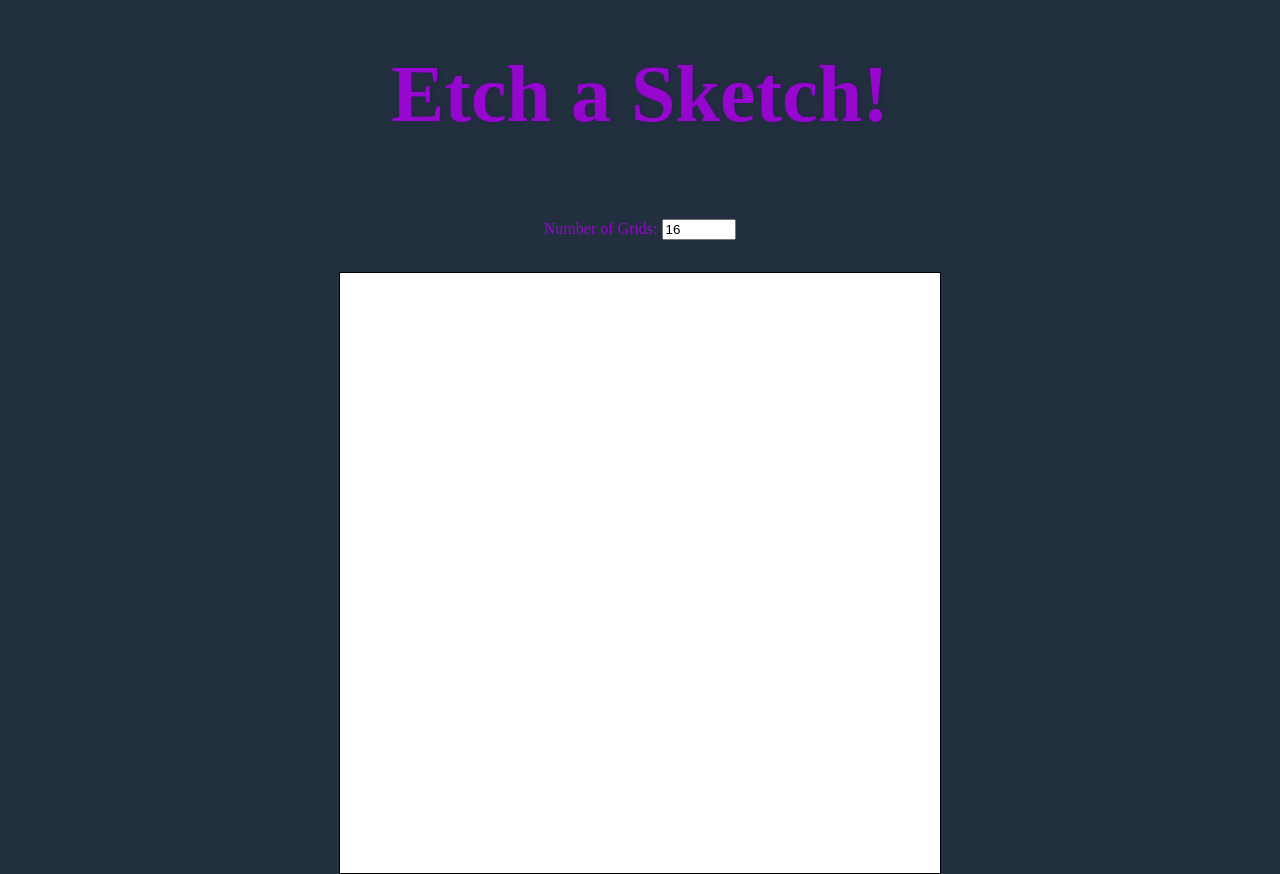
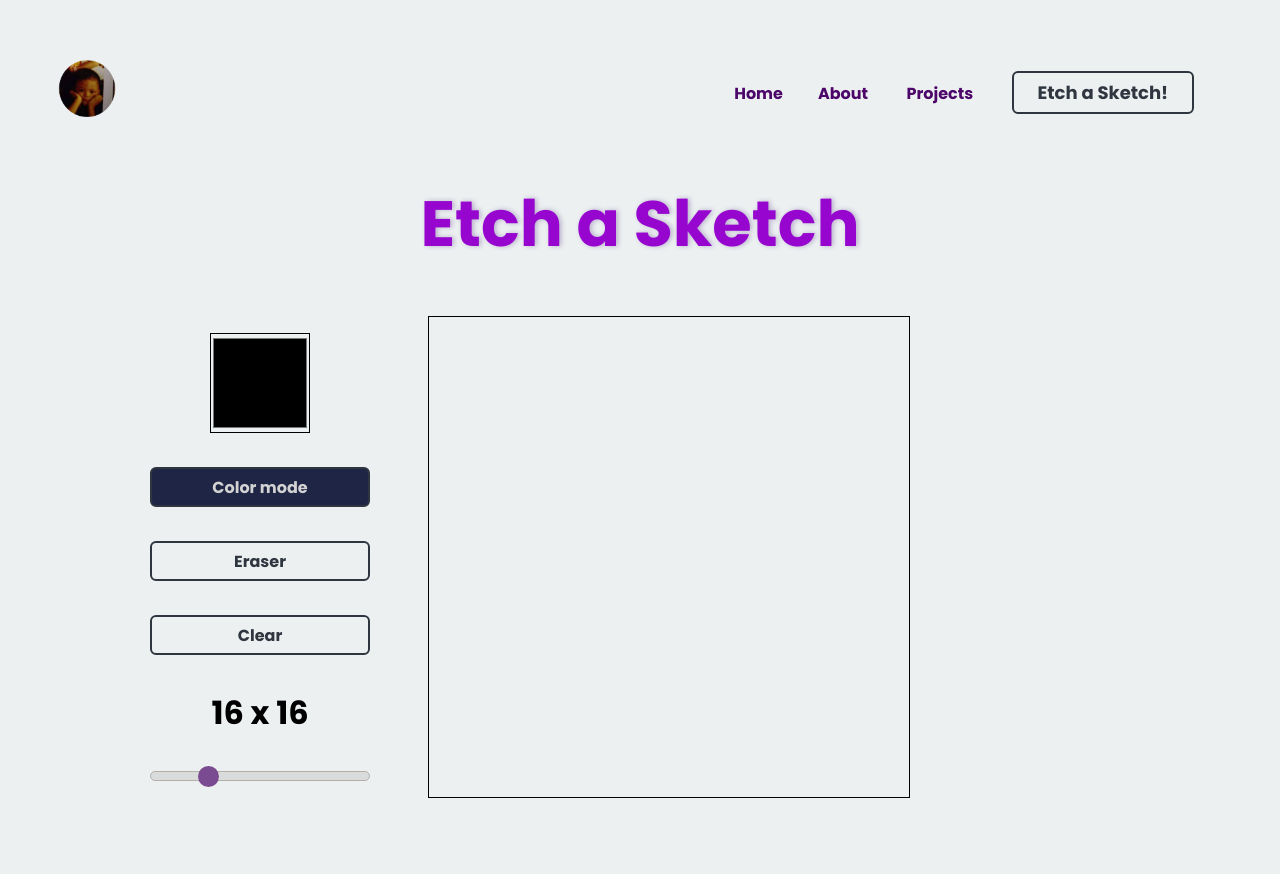
Before and after one commit to paranoidclark/it-elective, a plain HTML site: page views/project.html in a window 1280 px wide. After the commit the page ends 800 px from the top, so only its background shows below. Drawn offline with Linux system fonts and the light colour scheme.

Commit message:
Added Etch a Sketch to Unique Project

```diff
--- a/views/project-script.js
+++ b/views/project-script.js
@@ -1,39 +1,98 @@
-function sixteenGrids(gridNum) {
-    let mainDiv = document.querySelector('.main')
-    mainDiv.innerHTML = '';
-    gridInput.focus();
-    let mainDivWidth = 600;
-    let mainDivHeight = 600;
+const canvas = document.querySelector('.canvas');
+const rangeValue = document.getElementById('rangeValue');
+const rangeInput = document.getElementById('rangeInput');
+const cells = document.querySelectorAll('.cell');
+const color = document.getElementById('color');
+const eraser = document.getElementById('eraser');
+const clear = document.getElementById('clear');
+const buttons = document.querySelectorAll('.select');
+const colorPicker = document.getElementById('colorPicker');
+let penMode = "color";
+let penDown = false;
+let selectedColor = 'black';
 
-    for (let i = 0; i < gridNum; i++) {
-        let sketchRow = document.createElement('div')
-        let sketchRowWidth = mainDivWidth;
-        let sketchRowHeight = mainDivHeight / gridNum;
-        sketchRow.style.cssText = "display: flex; box-sizing: border-box; border: 0.2px solid black;"
-        sketchRow.style.width = sketchRowWidth + 'px';
-        sketchRow.style.height = sketchRowHeight + 'px';
-        mainDiv.appendChild(sketchRow)
-        for (let j = 0; j < gridNum; j++) {
-            let sketchSquare = document.createElement('div')
-            let sketchSquareWidth = mainDivWidth / gridNum;
-            let sketchSquareHeight = mainDivHeight / gridNum;
-            sketchSquare.style.cssText = "box-sizing: border-box; border: 0.2px solid black;"
-            sketchSquare.style.width = sketchSquareWidth + 'px';
-            sketchSquare.style.height = sketchSquareHeight + 'px';
-            sketchSquare.addEventListener("mouseover", function () {
-                sketchSquare.style.backgroundColor = '#9606cf';
-            });
-            sketchRow.appendChild(sketchSquare)
-        }
+// Menu
+
+buttons.forEach(button => {
+    button.addEventListener('click', () => {
+        buttons.forEach(btn => btn.classList.remove('active'));
+        button.classList.add('active');
+    })
+})
+
+colorPicker.addEventListener('input', (event) => {
+    selectedColor = event.target.value;
+})
+
+color.addEventListener('click', () => {
+    penMode = 'color';
+    selectedColor = colorPicker.value;
+})
+
+eraser.addEventListener('click', () => {
+    selectedColor = 'transparent';
+    penMode = 'eraser'
+})
+
+clear.addEventListener('click', () => {
+    createGrid(rangeInput.value)
+})
+
+rangeInput.addEventListener('input', () => {
+    rangeValue.textContent = rangeInput.value + " x " + rangeInput.value;
+    createGrid(rangeInput.value);
+})
+
+// Coloring Logic
+
+canvas.addEventListener('mousedown', (event) => {
+    if (event.target.classList.contains('cell')) {
+        penDown = true;
+    }
+});
+
+canvas.addEventListener('mousemove', (event) => {
+    if (penDown && event.target.classList.contains('cell')) {
+        event.target.style.backgroundColor = selectedColor;
+    } else if (penDown && event.target.classList.contains('cell')) {
+        const randomR = Math.floor(Math.random() * 256);
+        const randomG = Math.floor(Math.random() * 256);
+        const randomB = Math.floor(Math.random() * 256);
+        event.target.style.backgroundColor = `rgb(${randomR}, ${randomG}, ${randomB})`;
+    }
+});
+
+canvas.addEventListener('mouseup', (event) => {
+    if (event.target.classList.contains('cell')) {
+        penDown = false;
+    }
+});
+
+canvas.addEventListener('mouseleave', () => {
+    if (penDown) {
+        penDown = true;
+    }
+});
+
+canvas.addEventListener('mouseenter', () => {
+    if (penDown) {
+        penDown = true;
+    }
+});
+
+// Canvas Grid
+
+function createGrid(gridDensity) {
+    canvas.innerHTML = ''
+    const canvasSize = window.matchMedia('(max-width: 600px)').matches ? 320 : 480;
+    for (let i = 0; i < gridDensity * gridDensity; i++) {
+        const cell = document.createElement('div');
+        cell.classList.add('cell');
+        cell.style.width = canvasSize / gridDensity + 'px';
+        cell.style.height = canvasSize / gridDensity + 'px';
+        canvas.appendChild(cell);
     }
 }
 
-let gridInput = document.querySelector('#gridnum');
-gridInput.addEventListener('input', function () {
-    let gridNum = parseInt(gridInput.value);
-    if (isNaN(gridNum) || gridNum < 1 || gridNum > 100) {
-        alert('Please enter a valid number between 1 and 100.');
-        return;
-    }
-    sixteenGrids(gridNum);
-});
+createGrid(rangeInput.value)
+color.classList.add('active');
--- a/views/project-style.css
+++ b/views/project-style.css
@@ -1,31 +1,202 @@
-body {
-    background-color: #222f3e;
-    display: flex;
-    flex-direction: column;
-    justify-content: center;
-    align-items: center;
-    gap: 2em;
+* {
+    box-sizing: border-box;
+    background-color: #ecf0f1;
+    font-family: 'Poppins', sans-serif;
+    padding: 0;
     margin: 0;
-    padding: 0;
+}
+
+header {
+    text-align: center;
+}
+
+h2 {
+    font-size: 4rem;
+    margin: 0 0 0.5em 0;
+    line-height: 80px;
+    text-shadow: 2px 0 5px #3a057048;
+    padding-bottom: 20px;
     color: #9606cf;
 }
 
-.main {
-    background-color: white;
-    padding: 0;
-    width: 600px;
-    height: 600px;
+.content {
+    gap: 3rem;
+    display: flex;
+    flex-direction: row;
+    justify-content: flex-start;
+    align-items: center;
+    max-width: 1000px;
+    margin: 0 auto;
+}
+
+.menu {
+    width: 240px;
+    height: 480px;
     display: flex;
     flex-direction: column;
-    border: 0.2px solid black;
+    align-items: center;
+    justify-content: space-between;
+    padding: 1rem 0 1rem 0;
 }
 
-h1 {
-    font-size: 80px;
-    line-height: 80px;
-    text-shadow: 2px 0 5px #3a057048;
+button {
+    width: 220px;
+    height: 40px;
+    border-radius: 6px;
+    font-size: 1rem;
+
+    background: transparent;
+    cursor: pointer;
+    border: 2px solid #2f3640;
+    color: #2f3640;
+    text-decoration: none;
+    transition-duration: 0.25s;
 }
 
-#gridnum {
-    width: 5em;
+button:hover {
+    background: #2f3640;
+    color: whitesmoke;
 }
+
+.active {
+    background-color: #1F2544;
+    color: #d3d3d3;
+}
+
+#colorPicker {
+    height: 100px;
+    width: 100px;
+}
+
+.canvas {
+    display: flex;
+    flex-wrap: wrap;
+    width: 480px;
+    height: 480px;
+    border: solid 1px;
+    box-sizing: content-box;
+}
+
+.cell {
+    height: 30px;
+    width: 30px;
+}
+
+#rangeValue {
+    font-size: xx-large;
+    font-weight: 500;
+    margin: 0;
+}
+
+#rangeInput {
+    width: 220px;
+    -webkit-appearance: none;
+    appearance: none;
+    height: 10px;
+    background: #d3d3d3;
+    outline: none;
+    opacity: 0.7;
+    -webkit-transition: .2s;
+    transition: opacity .2s;
+    border: solid 1px;
+    border-radius: 6px;
+}
+
+#rangeInput::-webkit-slider-thumb {
+    -webkit-appearance: none;
+    appearance: none;
+    width: 21px;
+    height: 21px;
+    background: #4c0669;
+    cursor: pointer;
+    border-radius: 50%;
+}
+
+#rangeInput::-moz-range-thumb {
+    width: 20px;
+    height: 20px;
+    background: #1F2544;
+    cursor: pointer;
+    border-radius: 50%;
+}
+
+/* ======== Navigation Section ========= */
+
+#navigation {
+    display: flex;
+    width: 100%;
+    height: 23vh;
+    /* position: relative; */
+    justify-content: space-around;
+    align-items: center;
+}
+
+/* #navigation:after {
+    content: " ";
+    display: inline-block;
+    padding: 3.5625rem;
+} */
+
+#navigation ul {
+    font-size: 0;
+    list-style-type: none;
+}
+
+#navigation li {
+    font-size: 16px;
+    display: inline-block;
+    font-weight: 900;
+    color: #4c0669;
+}
+
+#navigation nav {
+    margin-right: -16em;
+}
+
+#navigation li .first-li {
+    color: inherit;
+    text-decoration: none;
+    transition-duration: 0.25s;
+}
+
+#navigation li a:hover {
+    color: #9606cf;
+}
+
+#navigation li:after {
+    content: " ";
+    display: inline-block;
+    width: 2.1875rem;
+}
+
+#navigation .face-icon {
+    /* border: 2px solid red; */
+    margin-left: -16em;
+}
+
+#navigation .myFaceIcon {
+    height: auto;
+    width: 80px;
+    position: relative;
+}
+
+.first-contact-btn {
+    font-size: 18px;
+    font-weight: 700;
+    padding: 7px 24px;
+
+    background: transparent;
+    border-radius: 6px;
+    cursor: pointer;
+    border: 2px solid #2f3640;
+    color: #2f3640;
+    text-decoration: none;
+    transition-duration: 0.25s;
+}
+
+#navigation li .first-contact-btn:hover {
+    background: #2f3640;
+    color: whitesmoke;
+}
+
+/* ======== Navigation Section END ========= */
--- a/views/project.html
+++ b/views/project.html
@@ -4,22 +4,64 @@
 <head>
     <meta charset="UTF-8">
     <meta name="viewport" content="width=device-width, initial-scale=1.0">
+    <link rel="preconnect" href="https://fonts.googleapis.com" />
+    <link rel="preconnect" href="https://fonts.gstatic.com" crossorigin />
+    <link href="https://fonts.googleapis.com/css2?family=Poppins:wght@700&display=swap" rel="stylesheet" />
+    <link href="https://fonts.googleapis.com/css2?family=Roboto:wght@500&display=swap" rel="stylesheet" />
     <link rel="stylesheet" href="project-style.css">
     <script src="project-script.js" defer></script>
-    <title>Etch a Sketch</title>
+    <title>Etch a Sketch🖌️</title>
+    <link rel="icon" type="image/x-icon" href="./imgs/favicon-title.png">
 </head>
 
 <body>
-    <h1>Etch a Sketch!</h1>
 
-    <div class="inputContainer">
-        <label for="gridnum">Number of Grids: </label>
-        <input type="number" name="gridnum" id="gridnum" min="1" max="100" value="16" required>
-    </div>
+    <section id="first-page">
 
-    <div class="main">
+        <!-- Navigation -->
 
-    </div>
+        <div id="navigation">
+            <div class="face-icon">
+                <a href="index.html"><img src="./imgs/favicon-title.png" alt="my face" class="myFaceIcon"></a>
+            </div>
+            <nav>
+                <ul>
+                    <li><a href="index.html" class="first-li">Home</a></li>
+                    <li>
+                        <a href="about.html" class="first-li">About</a>
+                    </li>
+                    <li>
+                        <a href="portfolio.html" class="first-li">Projects</a>
+                    </li>
+                    <!-- <li>
+                        <a href="#" class="first-li"><del>Experience</del></a>
+                    </li> -->
+                    <li>
+                        <a href="project.html" class="first-contact-btn">Etch a Sketch!</a>
+                    </li>
+                </ul>
+            </nav>
+        </div>
+
+        <!-- Canvas Content -->
+
+        <header>
+            <h2>Etch a Sketch</h2>
+        </header>
+        <section class="content">
+            <div class="menu">
+                <input type="color" id="colorPicker">
+                <button class="select" id="color">Color mode</button>
+                <!-- <button class="select" id="rainbow">Rainbow mode</button> -->
+                <button class="select" id="eraser">Eraser</button>
+                <button id="clear">Clear</button>
+                <p id="rangeValue">16 x 16</p>
+                <input id="rangeInput" type="range" value="16" min="1" max="64">
+            </div>
+            <div class="canvas"></div>
+        </section>
+
+    </section>
 </body>
 
 </html>
```
